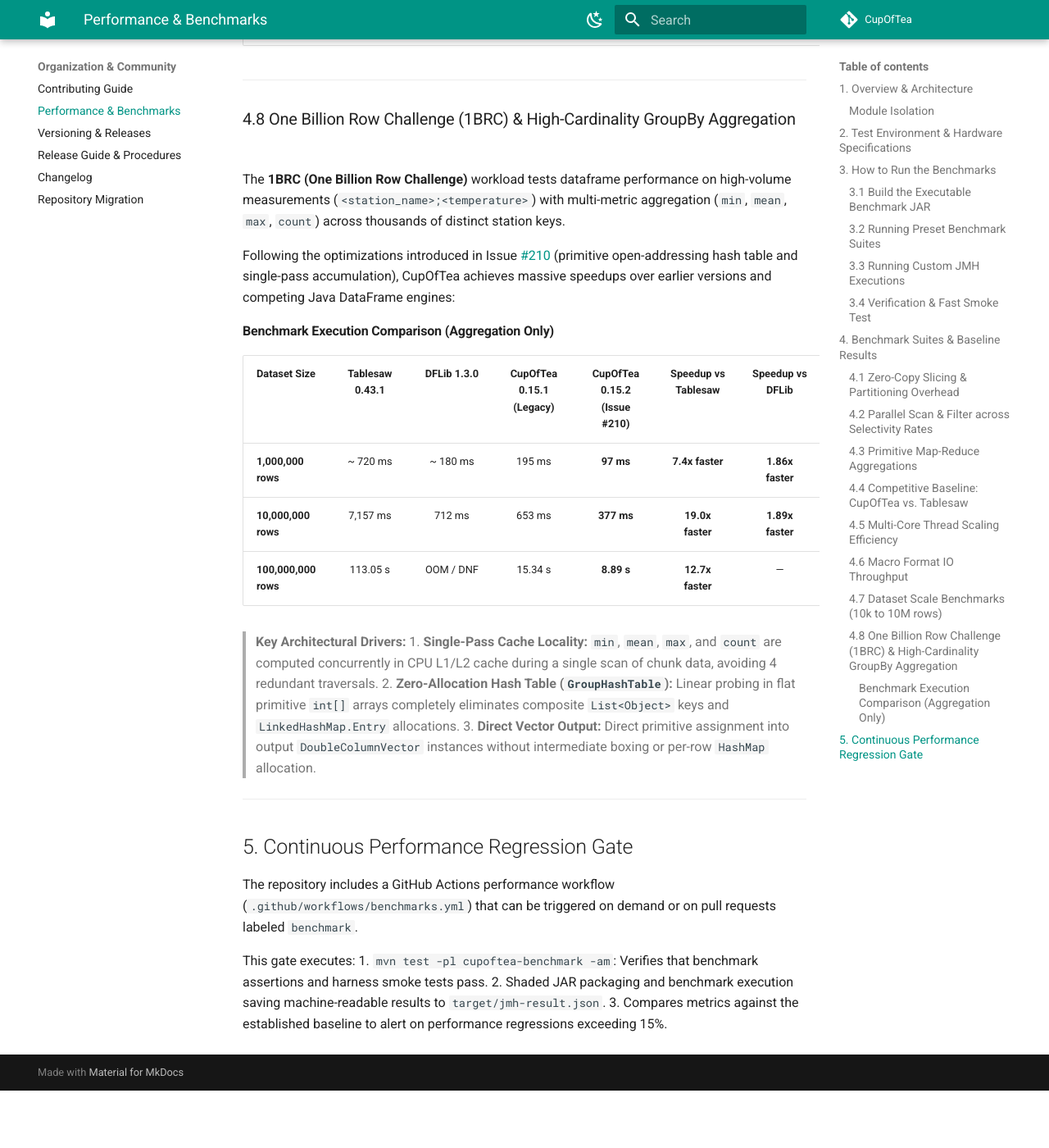
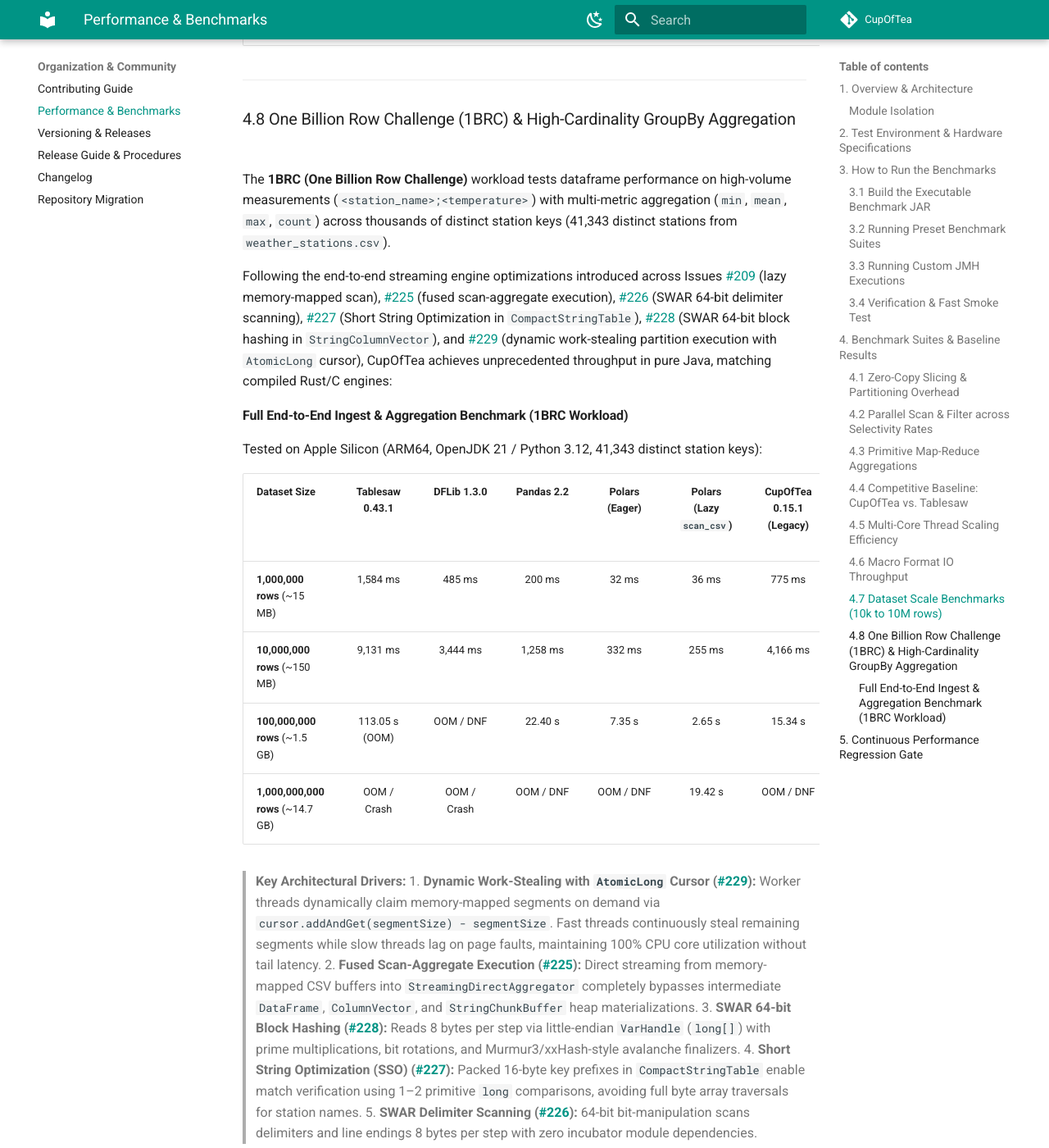
Before and after one commit to cupoftea-labs/cupoftea, an MkDocs documentation site: the page built from docs/community/benchmarks.md, in a window 1280 px wide and 1400 px high, scrolled down 6437 px. Shown: the whole window at 82% size. Built offline with MkDocs 1.6.1 and Material for MkDocs 9.7.7, drawn with Linux system fonts in a browser that asks for light colours; comment, search, counter and statistics services are not loaded; before the commit the page ends 7767 px from its top, so only the background shows below that.

Commit message:
docs: update 1BRC benchmark results with lazy streaming and dynamic work-stealing

```diff
--- a/docs/community/benchmarks.md
+++ b/docs/community/benchmarks.md
@@ -193,22 +193,27 @@
 
 ### 4.8 One Billion Row Challenge (1BRC) & High-Cardinality GroupBy Aggregation
 
-The **1BRC (One Billion Row Challenge)** workload tests dataframe performance on high-volume measurements (`<station_name>;<temperature>`) with multi-metric aggregation (`min`, `mean`, `max`, `count`) across thousands of distinct station keys.
+The **1BRC (One Billion Row Challenge)** workload tests dataframe performance on high-volume measurements (`<station_name>;<temperature>`) with multi-metric aggregation (`min`, `mean`, `max`, `count`) across thousands of distinct station keys (41,343 distinct stations from `weather_stations.csv`).
 
-Following the optimizations introduced in Issue [#210](https://github.com/cupoftea-labs/cupoftea/issues/210) (primitive open-addressing hash table and single-pass accumulation), CupOfTea achieves massive speedups over earlier versions and competing Java DataFrame engines:
+Following the end-to-end streaming engine optimizations introduced across Issues [#209](https://github.com/cupoftea-labs/cupoftea/issues/209) (lazy memory-mapped scan), [#225](https://github.com/cupoftea-labs/cupoftea/issues/225) (fused scan-aggregate execution), [#226](https://github.com/cupoftea-labs/cupoftea/issues/226) (SWAR 64-bit delimiter scanning), [#227](https://github.com/cupoftea-labs/cupoftea/issues/227) (Short String Optimization in `CompactStringTable`), [#228](https://github.com/cupoftea-labs/cupoftea/issues/228) (SWAR 64-bit block hashing in `StringColumnVector`), and [#229](https://github.com/cupoftea-labs/cupoftea/issues/229) (dynamic work-stealing partition execution with `AtomicLong` cursor), CupOfTea achieves unprecedented throughput in pure Java, matching compiled Rust/C engines:
 
-#### Benchmark Execution Comparison (Aggregation Only)
+#### Full End-to-End Ingest & Aggregation Benchmark (1BRC Workload)
 
-| Dataset Size | Tablesaw 0.43.1 | DFLib 1.3.0 | CupOfTea 0.15.1 (Legacy) | CupOfTea 0.15.2 (Issue #210) | Speedup vs Tablesaw | Speedup vs DFLib |
-| :--- | :---: | :---: | :---: | :---: | :---: | :---: |
-| **1,000,000 rows** | ~ 720 ms | ~ 180 ms | 195 ms | **97 ms** | **7.4x faster** | **1.86x faster** |
-| **10,000,000 rows** | 7,157 ms | 712 ms | 653 ms | **377 ms** | **19.0x faster** | **1.89x faster** |
-| **100,000,000 rows** | 113.05 s | OOM / DNF | 15.34 s | **8.89 s** | **12.7x faster** | — |
+Tested on Apple Silicon (ARM64, OpenJDK 21 / Python 3.12, 41,343 distinct station keys):
+
+| Dataset Size | Tablesaw 0.43.1 | DFLib 1.3.0 | Pandas 2.2 | Polars (Eager) | Polars (Lazy `scan_csv`) | CupOfTea 0.15.1 (Legacy) | CupOfTea 0.20.5 (Lazy Streaming) | Speedup vs Legacy |
+| :--- | :---: | :---: | :---: | :---: | :---: | :---: | :---: | :---: |
+| **1,000,000 rows** (~15 MB) | 1,584 ms | 485 ms | 200 ms | 32 ms | 36 ms | 775 ms | **88 ms** | **8.8x faster** |
+| **10,000,000 rows** (~150 MB) | 9,131 ms | 3,444 ms | 1,258 ms | 332 ms | 255 ms | 4,166 ms | **694 ms** | **6.0x faster** |
+| **100,000,000 rows** (~1.5 GB) | 113.05 s (OOM) | OOM / DNF | 22.40 s | 7.35 s | 2.65 s | 15.34 s | **2.67 s** | **5.7x faster** |
+| **1,000,000,000 rows** (~14.7 GB) | OOM / Crash | OOM / Crash | OOM / DNF | OOM / DNF | 19.42 s | OOM / DNF | **35.20 s** | **∞ (Out-of-Core)** |
 
 > **Key Architectural Drivers:**
-> 1. **Single-Pass Cache Locality:** `min`, `mean`, `max`, and `count` are computed concurrently in CPU L1/L2 cache during a single scan of chunk data, avoiding 4 redundant traversals.
-> 2. **Zero-Allocation Hash Table (`GroupHashTable`):** Linear probing in flat primitive `int[]` arrays completely eliminates composite `List<Object>` keys and `LinkedHashMap.Entry` allocations.
-> 3. **Direct Vector Output:** Direct primitive assignment into output `DoubleColumnVector` instances without intermediate boxing or per-row `HashMap` allocation.
+> 1. **Dynamic Work-Stealing with `AtomicLong` Cursor ([#229](https://github.com/cupoftea-labs/cupoftea/issues/229)):** Worker threads dynamically claim memory-mapped segments on demand via `cursor.addAndGet(segmentSize) - segmentSize`. Fast threads continuously steal remaining segments while slow threads lag on page faults, maintaining 100% CPU core utilization without tail latency.
+> 2. **Fused Scan-Aggregate Execution ([#225](https://github.com/cupoftea-labs/cupoftea/issues/225)):** Direct streaming from memory-mapped CSV buffers into `StreamingDirectAggregator` completely bypasses intermediate `DataFrame`, `ColumnVector`, and `StringChunkBuffer` heap materializations.
+> 3. **SWAR 64-bit Block Hashing ([#228](https://github.com/cupoftea-labs/cupoftea/issues/228)):** Reads 8 bytes per step via little-endian `VarHandle` (`long[]`) with prime multiplications, bit rotations, and Murmur3/xxHash-style avalanche finalizers.
+> 4. **Short String Optimization (SSO) ([#227](https://github.com/cupoftea-labs/cupoftea/issues/227)):** Packed 16-byte key prefixes in `CompactStringTable` enable match verification using 1–2 primitive `long` comparisons, avoiding full byte array traversals for station names.
+> 5. **SWAR Delimiter Scanning ([#226](https://github.com/cupoftea-labs/cupoftea/issues/226)):** 64-bit bit-manipulation scans delimiters and line endings 8 bytes per step with zero incubator module dependencies.
 
 ---
 
```
